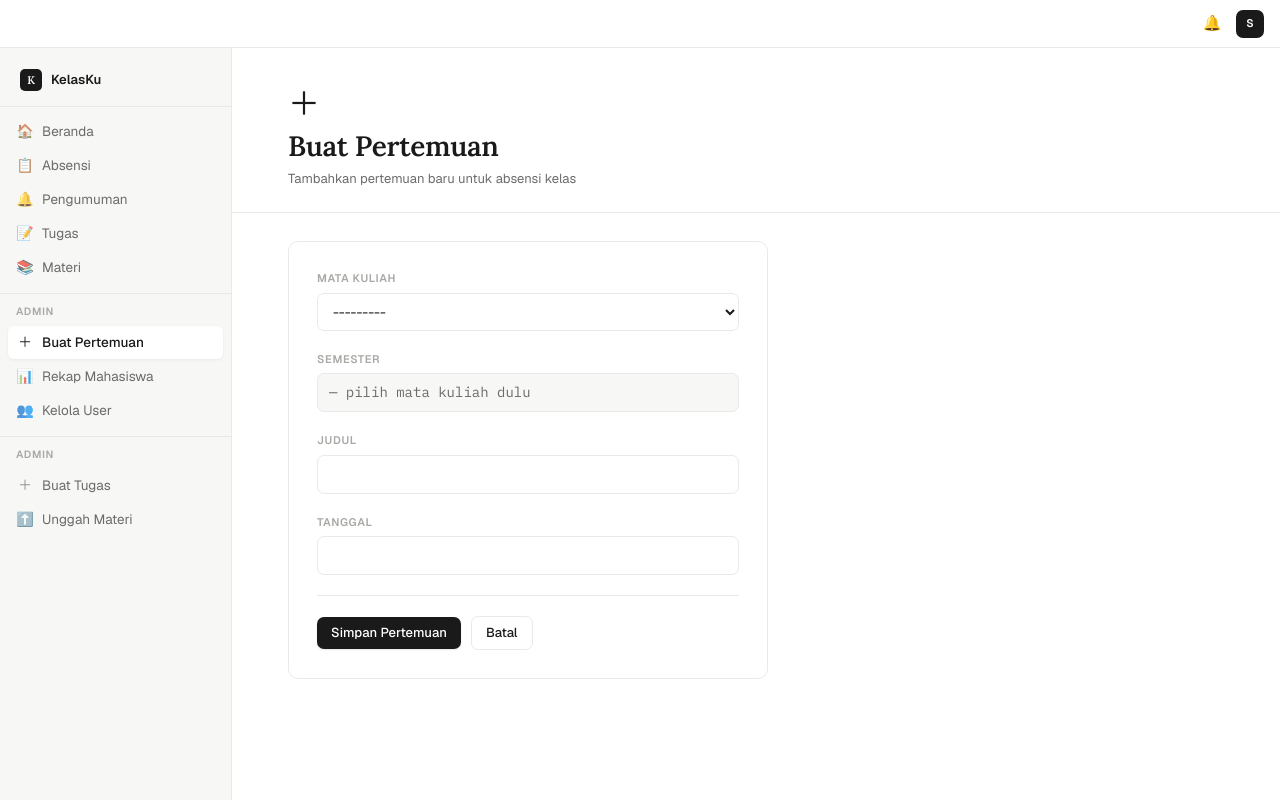
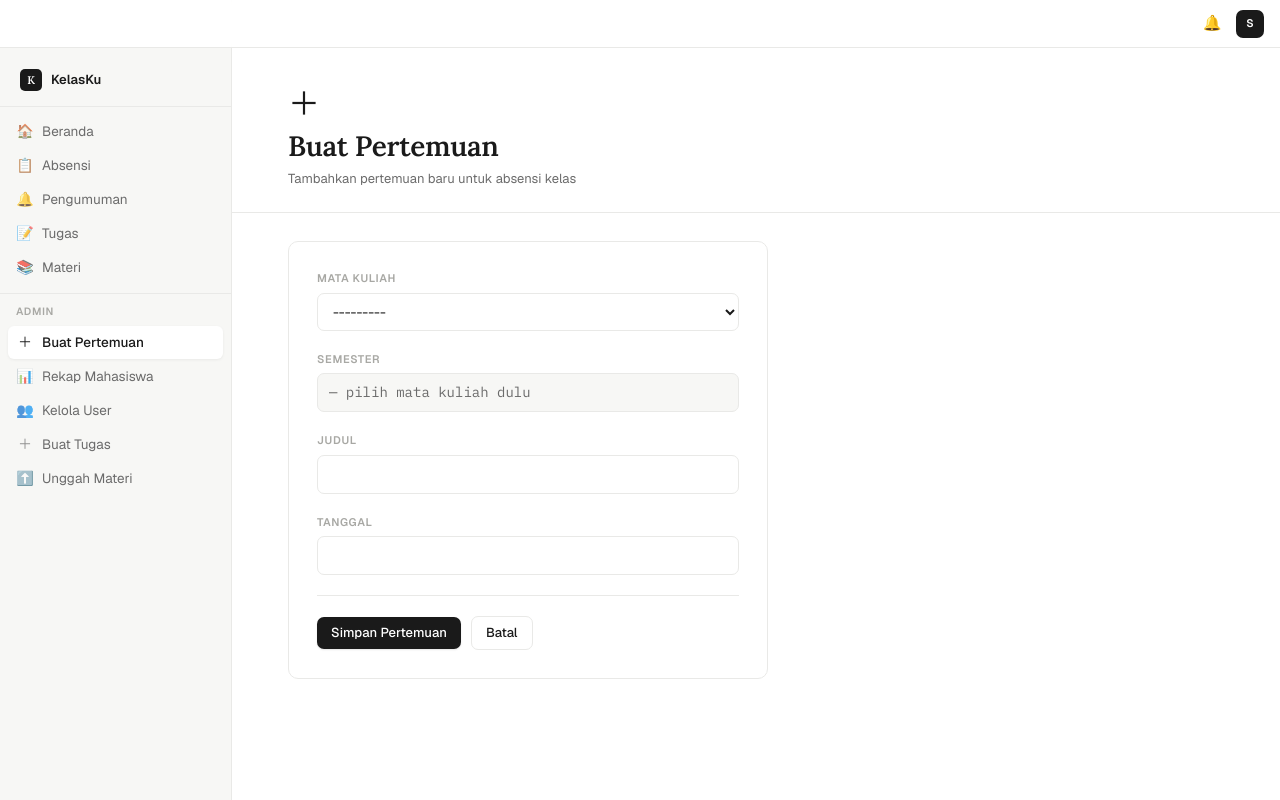
Before and after one commit to Mogu2709/dashboard-kelas, a Django app: page /absensi/buat/ in a window 1280 px wide. Run offline with Django 5.2, Linux system fonts and the light colour scheme; the visitor is signed in with stand-in values (Sample User, id 1); data that the repository does not hold is empty; some libraries are stand-ins or nearby versions.

Commit message:
fix:sidebar

```diff
--- a/templates/base.html
+++ b/templates/base.html
@@ -462,10 +462,6 @@
             <a href="{% url 'kelola_user' %}" class="nav-item {% block nav_kelola_user %}{% endblock %}" onclick="closeSidebar()">
                 <span class="nav-icon">👥</span> Kelola User
             </a>
-        </div>
-
-        <div class="nav-section">
-            <div class="nav-section-label">Admin</div>
             <a href="{% url 'buat_tugas' %}" class="nav-item {% block nav_buat_tugas %}{% endblock %}" onclick="closeSidebar()">
                 <span class="nav-icon">＋</span> Buat Tugas
             </a>
@@ -473,7 +469,6 @@
                 <span class="nav-icon">⬆️</span> Unggah Materi
             </a>
         </div>
-
         {% endif %}
     </div>
 </div>
```
